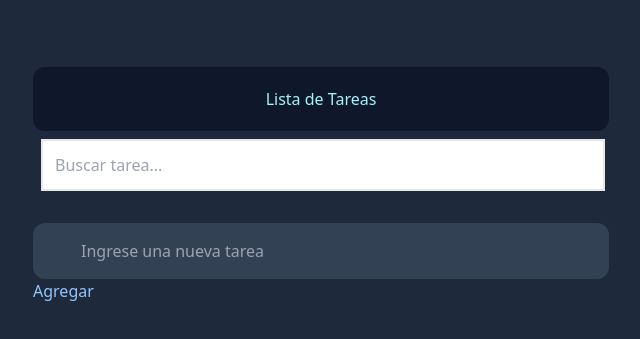
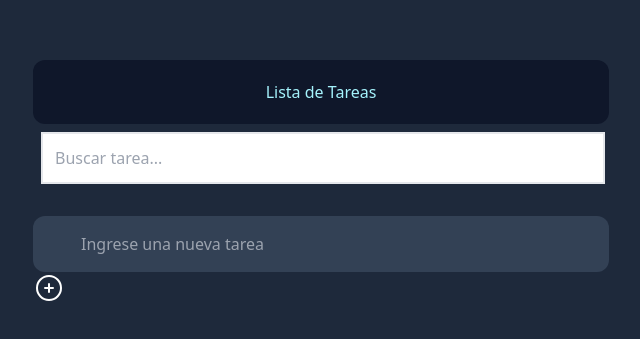
Before and after one commit to NinaChavezz/MyApp-UTN, a React (Vite) app: page / in a window 1280 px wide. Shown: the part 201-540 px from the top of the page, without its empty margins (319-959 px from the left). Built offline with nearby package versions, Linux system fonts and the light colour scheme.

Commit message:
Update README.md and package.json, add TaskForm component

```diff
--- a/package.json
+++ b/package.json
@@ -10,6 +10,7 @@
     "preview": "vite preview"
   },
   "dependencies": {
+    "@heroicons/react": "^2.0.18",
     "react": "^18.2.0",
     "react-dom": "^18.2.0"
   },
--- a/src/Componentes/TaskForm.jsx
+++ b/src/Componentes/TaskForm.jsx
@@ -1,4 +1,5 @@
 import { useState } from "react";
+import { PlusCircleIcon } from "@heroicons/react/24/outline";
 
 const TaskForm = ({ tasks, setTasks }) => {
   const [nombreTarea, setNombreTarea] = useState([]);
@@ -31,8 +32,8 @@ const TaskForm = ({ tasks, setTasks }) => {
             placeholder="Ingrese una nueva tarea"
             onChange={(e) => setNombreTarea(e.target.value)}
           />
-          <button type="submit" className="">
-            Agregar
+          <button type="submit">
+            <PlusCircleIcon className="h-8 w-8 text-white" />
           </button>
         </form>
       </div>
```
Also changed, not shown: 2 other files (tests, documents, lock files or other folders).
